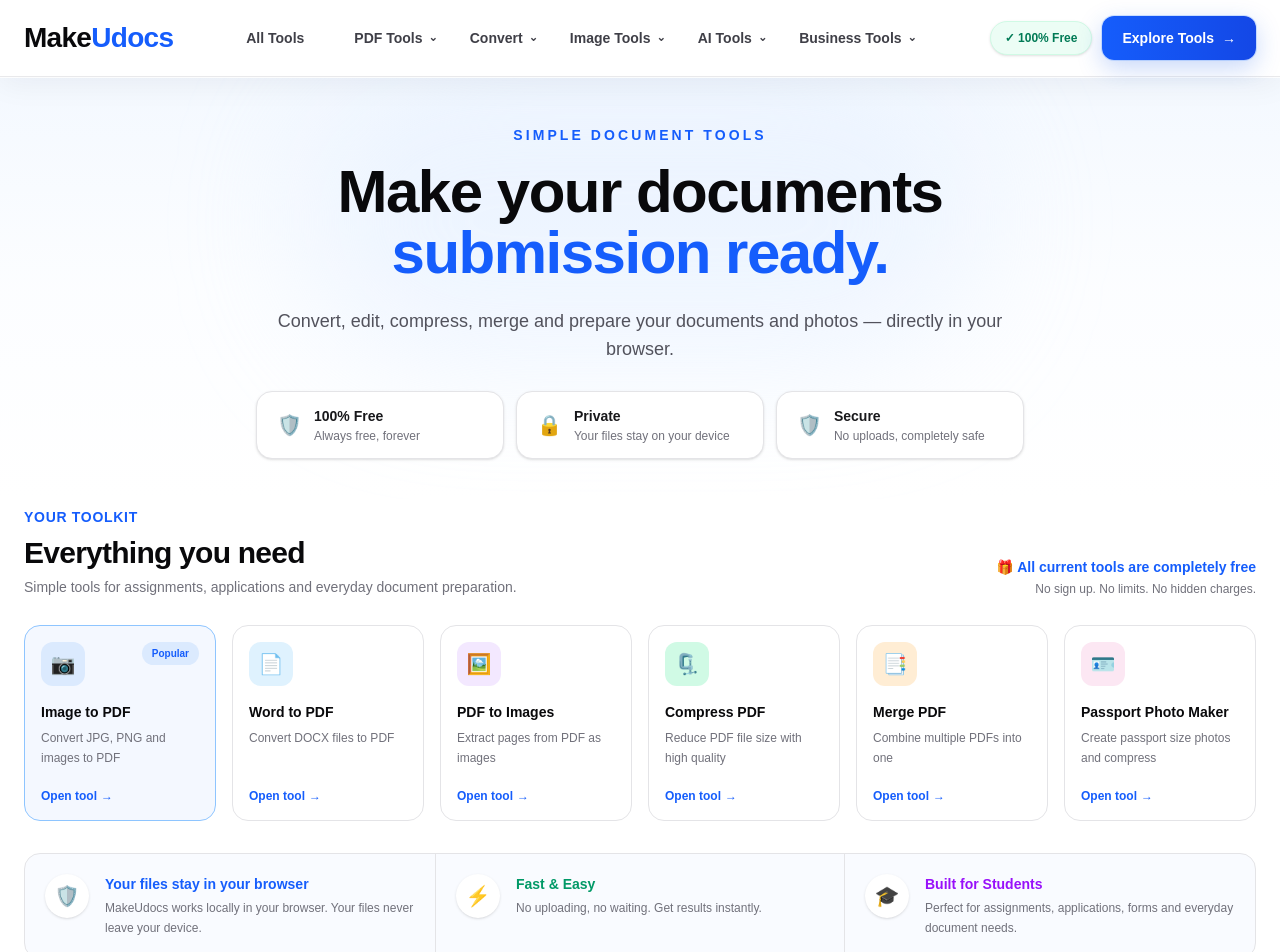
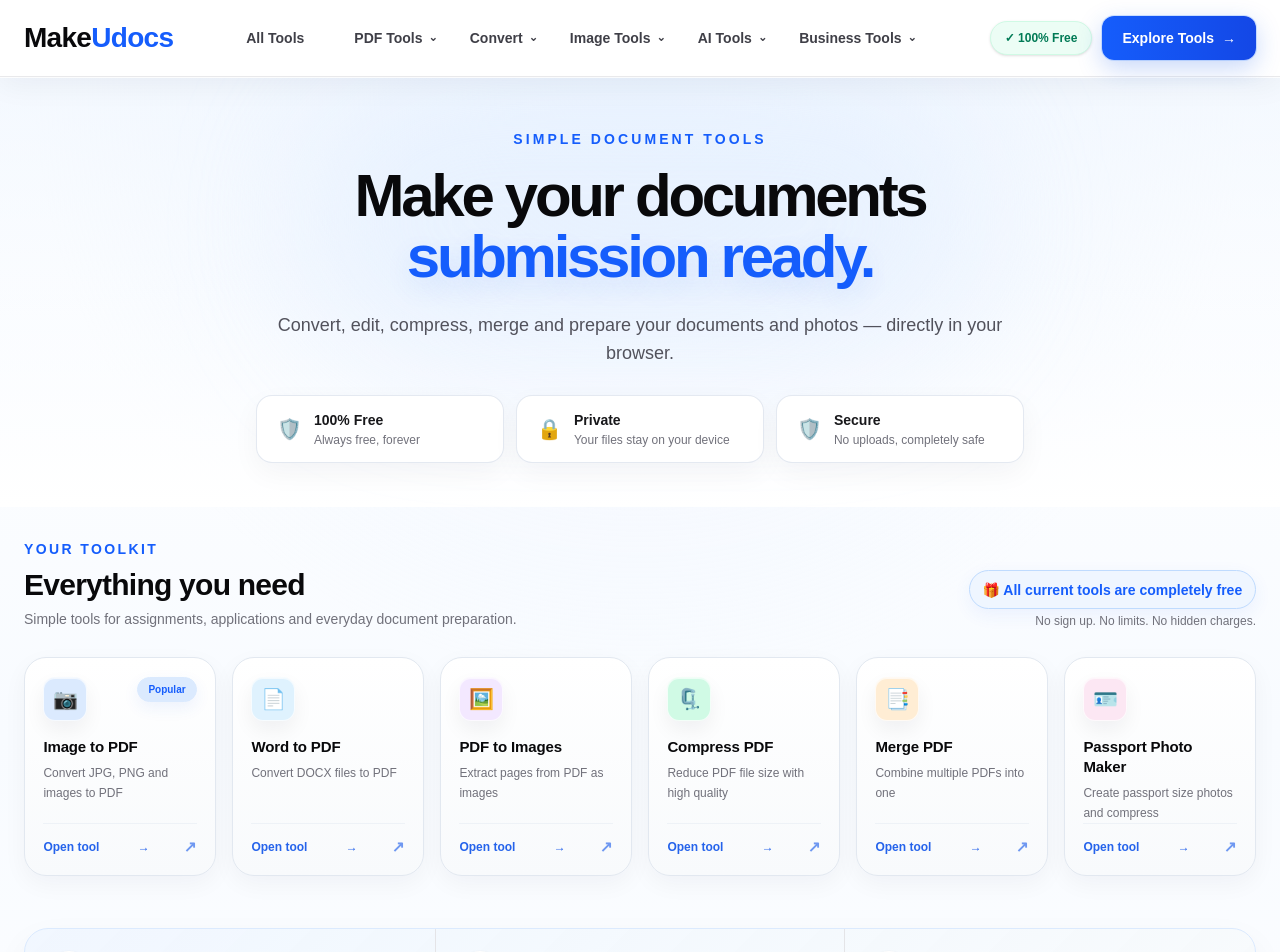
Before and after one commit to upendra701/makeudocs, a Next.js app: page / in a window 1280 px wide. Shown: the top 952 px of the page. Built offline with nearby package versions, Linux system fonts and the light colour scheme.

Commit message:
Polish MakeUdocs homepage tool cards

```diff
--- a/app/globals.css
+++ b/app/globals.css
@@ -13,7 +13,9 @@
 main.min-h-screen.bg-zinc-50 button[class*="bg-blue-600"] { border:1px solid rgba(37,99,235,.16);background:linear-gradient(135deg,#2563eb 0%,#1d4ed8 55%,#1e40af 100%);box-shadow:0 12px 28px rgba(37,99,235,.2),inset 0 1px 0 rgba(255,255,255,.2); }
 main.min-h-screen.bg-zinc-50 button[class*="bg-blue-600"]:hover:not(:disabled) { filter:brightness(1.04);box-shadow:0 17px 36px rgba(37,99,235,.27),inset 0 1px 0 rgba(255,255,255,.24); }
 
+/* -------------------------------------------------------------------------- */
 /* Passport Photo — dedicated visual pass. Functionality intentionally intact. */
+/* -------------------------------------------------------------------------- */
 main.min-h-screen.bg-zinc-50:has(#passport-photo-file) { padding-top:2.5rem;padding-bottom:4rem; }
 main.min-h-screen.bg-zinc-50:has(#passport-photo-file) > div.mx-auto.max-w-6xl { max-width:1120px; }
 main.min-h-screen.bg-zinc-50:has(#passport-photo-file) h1 { font-size:clamp(2.25rem,5vw,3.7rem);line-height:1.04; }
@@ -31,60 +33,61 @@
 main.min-h-screen.bg-zinc-50:has(#passport-photo-file) > div.mx-auto.max-w-6xl > section.mt-8 > div > div:first-child > div:first-child button { border-radius:12px;background:#fff;box-shadow:0 5px 14px rgba(15,23,42,.06); }
 main.min-h-screen.bg-zinc-50:has(#passport-photo-file) > div.mx-auto.max-w-6xl > section.mt-8 > div > div:first-child > div:first-child button:hover:not(:disabled) { border-color:#93c5fd;background:#eff6ff;color:#2563eb; }
 main.min-h-screen.bg-zinc-50:has(#passport-photo-file) > div.mx-auto.max-w-6xl > section.mt-8 > div > div:last-child { border-radius:24px;border:1px solid #e2e8f0;background:linear-gradient(180deg,#fff,#f8fafc);padding:1.25rem;box-shadow:0 10px 28px rgba(15,23,42,.045); }
+main.min-h-screen.bg-zinc-50:has(#passport-photo-file) > div.mx-auto.max-w-6xl > section.mt-8 > div > div:last-child > div > div > button { box-shadow:0 4px 12px rgba(15,23,42,.025); }
+main.min-h-screen.bg-zinc-50:has(#passport-photo-file) > div.mx-auto.max-w-6xl > section.mt-8 > div > div:last-child > div > div > button[class*="bg-blue-50"] { border-color:#60a5fa;box-shadow:0 10px 24px rgba(37,99,235,.1),inset 0 1px 0 rgba(255,255,255,.7); }
+main.min-h-screen.bg-zinc-50:has(#passport-photo-file) > div.mx-auto.max-w-6xl > section.mt-8 > div > div:last-child > div > div > button { border-radius:18px; }
 main.min-h-screen.bg-zinc-50:has(#passport-photo-file) > div.mx-auto.max-w-6xl input[type="range"] { height:6px;cursor:pointer; }
 main.min-h-screen.bg-zinc-50:has(#passport-photo-file) > div.mx-auto.max-w-6xl input[type="range"]::-webkit-slider-thumb { width:18px;height:18px; }
 main.min-h-screen.bg-zinc-50:has(#passport-photo-file) > div.mx-auto.max-w-6xl input[type="range"]::-moz-range-thumb { width:18px;height:18px;border:0; }
+main.min-h-screen.bg-zinc-50:has(#passport-photo-file) > div.mx-auto.max-w-6xl > section.mt-8 > div > div:last-child > div > div.rounded-2xl.bg-zinc-50 { border:1px solid #e2e8f0;background:linear-gradient(180deg,#f8fafc,#f1f5f9);box-shadow:inset 0 1px 0 rgba(255,255,255,.85); }
 main.min-h-screen.bg-zinc-50:has(#passport-photo-file) > div.mx-auto.max-w-6xl > section.mt-8 > div > div:last-child > button { min-height:56px;border-radius:16px;font-size:.95rem;box-shadow:0 16px 34px rgba(37,99,235,.2),inset 0 1px 0 rgba(255,255,255,.18); }
 main.min-h-screen.bg-zinc-50:has(#passport-photo-file) > div.mx-auto.max-w-6xl > section.mt-8 > div > div:last-child > button::after { content:"→";margin-left:10px;font-weight:800; }
+main.min-h-screen.bg-zinc-50:has(#passport-photo-file) > div.mx-auto.max-w-6xl > section.mt-8 > div > div:last-child > label { border-radius:14px;box-shadow:0 5px 14px rgba(15,23,42,.035); }
+main.min-h-screen.bg-zinc-50:has(#passport-photo-file) > div.mx-auto.max-w-6xl > section.mt-8 > div > div:last-child > label:hover { border-color:#93c5fd;background:#eff6ff;color:#2563eb; }
+main.min-h-screen.bg-zinc-50:has(#passport-photo-file) > div.mx-auto.max-w-6xl > div.mt-8.rounded-xl.border.border-red-200 { border-radius:16px;box-shadow:0 8px 22px rgba(127,29,29,.045); }
 main.min-h-screen.bg-zinc-50:has(#passport-photo-file) > div.mx-auto.max-w-6xl > section:last-of-type { margin-top:1.25rem;border-color:#dbeafe;border-radius:24px;background:radial-gradient(circle at 50% 0%,rgba(239,246,255,.96),transparent 58%),#eff6ff;box-shadow:0 12px 30px rgba(37,99,235,.05); }
-@media (max-width:900px) { main.min-h-screen.bg-zinc-50:has(#passport-photo-file) > div.mx-auto.max-w-6xl > section.mt-8 > div { gap:1.75rem; } }
-@media (max-width:640px) { main.min-h-screen.bg-zinc-50:has(#passport-photo-file) { padding:1.5rem .75rem 3rem; } main.min-h-screen.bg-zinc-50:has(#passport-photo-file) > div.mx-auto.max-w-6xl > section:first-of-type { padding:1rem; } main.min-h-screen.bg-zinc-50:has(#passport-photo-file) > div.mx-auto.max-w-6xl > section:first-of-type > label { min-height:285px;padding:2.25rem 1rem; } main.min-h-screen.bg-zinc-50:has(#passport-photo-file) > div.mx-auto.max-w-6xl > section.mt-8 { padding:.85rem; } main.min-h-screen.bg-zinc-50:has(#passport-photo-file) > div.mx-auto.max-w-6xl > section.mt-8 > div > div:first-child > div:nth-child(2) { min-height:380px;border-radius:20px; } main.min-h-screen.bg-zinc-50:has(#passport-photo-file) > div.mx-auto.max-w-6xl > section.mt-8 > div > div:last-child { padding:1rem; } }
 
-/* All Tools — premium directory */
-.tools-directory { background:linear-gradient(180deg,#f8fbff 0%,#f8fafc 35%,#fff 100%); }
-.tools-hero { position:relative;overflow:hidden;border-bottom:1px solid #e2e8f0;background:radial-gradient(circle at 78% 15%,rgba(147,197,253,.22),transparent 26rem),radial-gradient(circle at 8% 0%,rgba(219,234,254,.72),transparent 30rem),linear-gradient(180deg,#f8fbff,#fff); }
-.tools-hero::after { content:"";position:absolute;right:-120px;top:-160px;width:440px;height:440px;border:1px solid rgba(96,165,250,.12);border-radius:50%;box-shadow:0 0 0 45px rgba(96,165,250,.025),0 0 0 90px rgba(96,165,250,.018);pointer-events:none; }
-.tools-back-link { display:inline-flex;align-items:center;gap:6px;border:1px solid #dbeafe;border-radius:999px;background:rgba(255,255,255,.8);padding:8px 13px;font-size:12px;font-weight:800;color:#2563eb;box-shadow:0 5px 16px rgba(37,99,235,.06);transition:all 160ms ease; }
-.tools-back-link:hover { transform:translateY(-1px);border-color:#93c5fd;background:#fff;box-shadow:0 9px 22px rgba(37,99,235,.1); }
-.tools-eyebrow { display:inline-flex;align-items:center;gap:8px;border:1px solid #bfdbfe;border-radius:999px;background:rgba(239,246,255,.82);padding:7px 11px;font-size:11px;font-weight:900;letter-spacing:.16em;text-transform:uppercase;color:#2563eb;box-shadow:0 6px 18px rgba(37,99,235,.06); }
-.tools-eyebrow-dot { width:7px;height:7px;border-radius:999px;background:#2563eb;box-shadow:0 0 0 4px rgba(37,99,235,.1); }
-.tools-stats { display:grid;grid-template-columns:repeat(4,minmax(0,1fr));max-width:760px;border:1px solid #e2e8f0;border-radius:20px;background:rgba(255,255,255,.84);box-shadow:0 14px 36px rgba(15,23,42,.055);backdrop-filter:blur(10px);overflow:hidden; }
-.tools-stats div { display:flex;flex-direction:column;gap:3px;padding:14px 17px;border-right:1px solid #eef2f7; }
-.tools-stats div:last-child { border-right:0; }
-.tools-stats strong { font-size:18px;letter-spacing:-.03em;color:#0f172a; }
-.tools-stats span { font-size:10px;font-weight:800;text-transform:uppercase;letter-spacing:.08em;color:#94a3b8; }
-.tools-category-nav { display:flex;gap:8px;flex-wrap:wrap;margin-top:24px; }
-.tools-category-nav a { border:1px solid #e2e8f0;border-radius:999px;background:#fff;padding:8px 13px;font-size:12px;font-weight:800;color:#64748b;box-shadow:0 4px 12px rgba(15,23,42,.025);transition:all 160ms ease; }
-.tools-category-nav a:hover { transform:translateY(-1px);border-color:#93c5fd;background:#eff6ff;color:#2563eb;box-shadow:0 8px 18px rgba(37,99,235,.08); }
-.tools-section-heading { display:flex;align-items:flex-end;justify-content:space-between;gap:20px;margin-bottom:20px; }
-.tools-section-heading h2 { margin-top:3px;font-size:28px;font-weight:900;letter-spacing:-.04em;color:#0f172a; }
-.tools-section-heading p:not(.tools-kicker) { margin-top:5px;font-size:13px;line-height:1.55;color:#64748b; }
-.tools-kicker { font-size:10px!important;font-weight:900!important;letter-spacing:.16em;text-transform:uppercase;color:#2563eb!important; }
-.tools-count-pill { flex:none;border:1px solid #e2e8f0;border-radius:999px;background:#f8fafc;padding:8px 11px;font-size:10px;font-weight:900;text-transform:uppercase;letter-spacing:.08em;color:#64748b; }
-.tools-feature-grid { display:grid;grid-template-columns:repeat(3,minmax(0,1fr));gap:14px; }
-.tools-feature-card { position:relative;display:flex;min-height:275px;flex-direction:column;justify-content:space-between;overflow:hidden;border:1px solid #e2e8f0;border-radius:24px;background:rgba(255,255,255,.96);padding:20px;box-shadow:0 10px 28px rgba(15,23,42,.045);transition:transform 180ms ease,box-shadow 180ms ease,border-color 180ms ease; }
-.tools-feature-card::after { content:"";position:absolute;right:-55px;bottom:-65px;width:180px;height:180px;border-radius:50%;background:radial-gradient(circle,rgba(219,234,254,.72),transparent 68%);pointer-events:none;transition:transform 220ms ease; }
-.tools-feature-card:hover { transform:translateY(-5px);border-color:#bfdbfe;box-shadow:0 22px 46px rgba(15,23,42,.09),0 5px 14px rgba(37,99,235,.05); }
-.tools-feature-card:hover::after { transform:scale(1.25); }
-.tools-feature-card-primary { border-color:#bfdbfe;background:linear-gradient(145deg,#fff 0%,#f8fbff 100%);box-shadow:0 15px 34px rgba(37,99,235,.08); }
-.tools-icon { display:flex;width:44px;height:44px;flex:none;align-items:center;justify-content:center;border:1px solid #dbeafe;border-radius:14px;background:linear-gradient(145deg,#dbeafe,#eff6ff);color:#2563eb;font-size:18px;font-weight:900;box-shadow:0 8px 20px rgba(37,99,235,.09),inset 0 1px 0 rgba(255,255,255,.8); }
-.tools-icon-lg { width:54px;height:54px;border-radius:17px;font-size:22px; }
-.tools-open-pill { position:relative;z-index:1;border:1px solid #dbeafe;border-radius:999px;background:#f8fbff;padding:7px 10px;font-size:10px;font-weight:900;color:#2563eb; }
-.tools-open-pill span { margin-left:3px; }
-.tools-card-category { font-size:10px!important;font-weight:900!important;letter-spacing:.12em;text-transform:uppercase;color:#94a3b8!important; }
-.tools-feature-card h3 { margin-top:5px;font-size:20px;font-weight:900;letter-spacing:-.035em;color:#0f172a; }
-.tools-card-description { margin-top:7px;max-width:30rem;font-size:12px;line-height:1.65;color:#64748b; }
-.tools-card-footer { position:relative;z-index:1;display:flex;align-items:center;justify-content:space-between;border-top:1px solid #eef2f7;padding-top:13px;font-size:11px;font-weight:900;color:#2563eb; }
-.tools-category-section { scroll-margin-top:100px;border-top:1px solid #eef2f7;padding-top:30px; }
-.tools-coming-card { border:1px dashed #d7dee8;border-radius:20px;background:rgba(248,250,252,.7);padding:17px;transition:all 160ms ease; }
-.tools-coming-card:hover { transform:translateY(-2px);border-color:#bfdbfe;background:#fff;box-shadow:0 12px 26px rgba(15,23,42,.045); }
-.tools-coming-card h3 { font-size:14px;font-weight:900;color:#334155; }
-.tools-coming-card p { margin-top:7px;font-size:12px;line-height:1.6;color:#64748b; }
-.tools-soon-badge { border-radius:999px;background:#e2e8f0;padding:4px 7px;font-size:9px;font-weight:900;text-transform:uppercase;letter-spacing:.08em;color:#64748b; }
-.tools-coming-footer { display:flex;align-items:center;justify-content:space-between;margin-top:14px;border-top:1px solid #e9eef4;padding-top:10px;font-size:9px;font-weight:800;color:#94a3b8; }
-.tools-bottom-cta { background:linear-gradient(180deg,#fff 0%,#f8fbff 100%); }
-.tools-cta-button { display:inline-flex;flex:none;align-items:center;gap:8px;border:1px solid rgba(255,255,255,.24);border-radius:14px;background:#fff;padding:12px 16px;font-size:12px;font-weight:900;color:#1d4ed8;box-shadow:0 12px 28px rgba(15,23,42,.12);transition:all 160ms ease; }
-.tools-cta-button:hover { transform:translateY(-2px);box-shadow:0 16px 34px rgba(15,23,42,.17); }
+/* -------------------------------------------------------------------------- */
+/* Homepage — premium toolkit cards and supporting surfaces. */
+/* -------------------------------------------------------------------------- */
+main.min-h-screen.bg-white:has(.group.flex.min-h-\[194px\]) { background:radial-gradient(circle at 50% 0%,rgba(219,234,254,.46),transparent 38rem),linear-gradient(180deg,#fff 0%,#f8fbff 48%,#fff 100%); }
+main.min-h-screen.bg-white:has(.group.flex.min-h-\[194px\]) > section:first-of-type { padding-top:3.25rem;padding-bottom:2.75rem; }
+main.min-h-screen.bg-white:has(.group.flex.min-h-\[194px\]) > section:first-of-type h1 { letter-spacing:-.055em; }
+main.min-h-screen.bg-white:has(.group.flex.min-h-\[194px\]) > section:first-of-type h1 span { text-shadow:0 10px 28px rgba(37,99,235,.12); }
+main.min-h-screen.bg-white:has(.group.flex.min-h-\[194px\]) > section:first-of-type .rounded-2xl.border.bg-white { border-color:rgba(226,232,240,.92);box-shadow:0 10px 28px rgba(15,23,42,.045),inset 0 1px 0 rgba(255,255,255,.95);transition:transform 180ms ease,box-shadow 180ms ease,border-color 180ms ease; }
+main.min-h-screen.bg-white:has(.group.flex.min-h-\[194px\]) > section:first-of-type .rounded-2xl.border.bg-white:hover { transform:translateY(-2px);border-color:#bfdbfe;box-shadow:0 16px 34px rgba(37,99,235,.08); }
 
-@media (max-width:800px) { .tools-feature-grid { grid-template-columns:repeat(2,minmax(0,1fr)); } }
-@media (max-width:640px) { .tools-hero::after { display:none; } .tools-stats { grid-template-columns:repeat(2,minmax(0,1fr)); } .tools-stats div:nth-child(2) { border-right:0; } .tools-stats div:nth-child(-n+2) { border-bottom:1px solid #eef2f7; } .tools-category-nav { gap:6px;overflow:auto;flex-wrap:nowrap;padding-bottom:3px;scrollbar-width:none; } .tools-category-nav::-webkit-scrollbar { display:none; } .tools-category-nav a { white-space:nowrap; } .tools-section-heading { align-items:flex-start;flex-direction:column; } .tools-feature-grid { grid-template-columns:1fr; } .tools-feature-card { min-height:240px;padding:18px; } .tools-bottom-cta .flex { align-items:flex-start; } .tools-cta-button { width:100%;justify-content:center; } }
+/* Toolkit header */
+main.min-h-screen.bg-white:has(.group.flex.min-h-\[194px\]) > section:nth-of-type(2) { padding-top:2rem;padding-bottom:2.25rem; }
+main.min-h-screen.bg-white:has(.group.flex.min-h-\[194px\]) > section:nth-of-type(2) .uppercase { letter-spacing:.17em; }
+main.min-h-screen.bg-white:has(.group.flex.min-h-\[194px\]) > section:nth-of-type(2) .sm\:text-right p:first-child { display:inline-flex;align-items:center;gap:.45rem;border:1px solid #bfdbfe;border-radius:999px;background:#eff6ff;padding:.55rem .8rem;box-shadow:0 6px 18px rgba(37,99,235,.07); }
+
+/* Tool cards */
+main.min-h-screen.bg-white:has(.group.flex.min-h-\[194px\]) .group.flex.min-h-\[194px\] { min-height:216px;border-radius:22px;padding:1.15rem;background:linear-gradient(180deg,#fff 0%,#f8fafc 100%);border-color:#e2e8f0;box-shadow:0 8px 24px rgba(15,23,42,.045),inset 0 1px 0 rgba(255,255,255,.95);position:relative;overflow:hidden; }
+main.min-h-screen.bg-white:has(.group.flex.min-h-\[194px\]) .group.flex.min-h-\[194px\]::before { content:"";position:absolute;left:0;right:0;top:0;height:3px;background:linear-gradient(90deg,#2563eb,#60a5fa);opacity:0;transition:opacity 180ms ease; }
+main.min-h-screen.bg-white:has(.group.flex.min-h-\[194px\]) .group.flex.min-h-\[194px\]:hover { border-color:#bfdbfe;box-shadow:0 20px 42px rgba(15,23,42,.09),0 5px 14px rgba(37,99,235,.055);transform:translateY(-5px); }
+main.min-h-screen.bg-white:has(.group.flex.min-h-\[194px\]) .group.flex.min-h-\[194px\]:hover::before { opacity:1; }
+main.min-h-screen.bg-white:has(.group.flex.min-h-\[194px\]) .group.flex.min-h-\[194px\] > div:first-child > div { box-shadow:0 9px 20px rgba(15,23,42,.055),inset 0 1px 0 rgba(255,255,255,.65);border:1px solid rgba(255,255,255,.75);transition:transform 180ms ease; }
+main.min-h-screen.bg-white:has(.group.flex.min-h-\[194px\]) .group.flex.min-h-\[194px\]:hover > div:first-child > div { transform:scale(1.05); }
+main.min-h-screen.bg-white:has(.group.flex.min-h-\[194px\]) .group.flex.min-h-\[194px\] h3 { font-size:.94rem;letter-spacing:-.01em; }
+main.min-h-screen.bg-white:has(.group.flex.min-h-\[194px\]) .group.flex.min-h-\[194px\] > p:last-child { display:flex;align-items:center;justify-content:space-between;border-top:1px solid #eef2f7;padding-top:.8rem;color:#2563eb; }
+main.min-h-screen.bg-white:has(.group.flex.min-h-\[194px\]) .group.flex.min-h-\[194px\] > p:last-child::after { content:"↗";font-size:.95rem;opacity:.65;transition:transform 180ms ease,opacity 180ms ease; }
+main.min-h-screen.bg-white:has(.group.flex.min-h-\[194px\]) .group.flex.min-h-\[194px\]:hover > p:last-child::after { transform:translate(2px,-2px);opacity:1; }
+main.min-h-screen.bg-white:has(.group.flex.min-h-\[194px\]) .group.flex.min-h-\[194px\] > div:first-child > span { box-shadow:0 6px 16px rgba(37,99,235,.08);border:1px solid #dbeafe; }
+
+/* Benefits */
+main.min-h-screen.bg-white:has(.group.flex.min-h-\[194px\]) > section:nth-of-type(3) { padding-top:1rem;padding-bottom:2.5rem; }
+main.min-h-screen.bg-white:has(.group.flex.min-h-\[194px\]) > section:nth-of-type(3) > div { border-radius:24px;border-color:#dbeafe;background:linear-gradient(135deg,rgba(239,246,255,.82),rgba(248,250,252,.9));box-shadow:0 14px 34px rgba(15,23,42,.05); }
+main.min-h-screen.bg-white:has(.group.flex.min-h-\[194px\]) > section:nth-of-type(3) > div > div { padding:1.35rem; }
+
+/* Footer */
+main.min-h-screen.bg-white:has(.group.flex.min-h-\[194px\]) footer { background:rgba(255,255,255,.92); }
+main.min-h-screen.bg-white:has(.group.flex.min-h-\[194px\]) footer a { transition:color 160ms ease,transform 160ms ease; }
+main.min-h-screen.bg-white:has(.group.flex.min-h-\[194px\]) footer a:hover { transform:translateX(1px); }
+
+@media (max-width:640px) {
+  main.min-h-screen.bg-white:has(.group.flex.min-h-\[194px\]) > section:first-of-type { padding-top:2.25rem;padding-bottom:2rem; }
+  main.min-h-screen.bg-white:has(.group.flex.min-h-\[194px\]) > section:nth-of-type(2) { padding-top:1.5rem; }
+  main.min-h-screen.bg-white:has(.group.flex.min-h-\[194px\]) .group.flex.min-h-\[194px\] { min-height:200px;border-radius:20px; }
+  main.min-h-screen.bg-white:has(.group.flex.min-h-\[194px\]) > section:nth-of-type(3) > div > div { padding:1.15rem; }
+}
```
